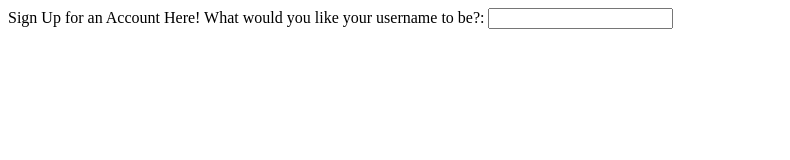
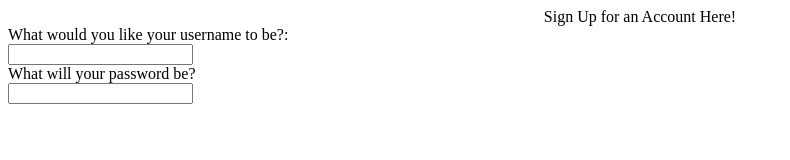
Before and after one commit to matthewfollegot/myCard, a plain HTML site: page SignUpPage.html in a window 1280 px wide. Shown: the whole page, without its empty margins (0-790 px from the left). Drawn offline with Linux system fonts and the light colour scheme.

```diff
--- a/SignUpPage.html
+++ b/SignUpPage.html
@@ -5,7 +5,11 @@
     <title> Sign Up</title>
   </head>
   <body>
-    Sign Up for an Account Here!
-    What would you like your username to be?: <input type="text" id="Username">
+    <center> Sign Up for an Account Here! </center>
+    What would you like your username to be?: <br>
+    <input type="text" id="Username"><br>
+    What will your password be? <br>
+    <input type="text" id="password">
   </body>
+  <script src="SignUpPage.js">  </script>
 </html>
```
Also changed, not shown: CreateAccountPage.HTML (+2 -1 lines).
